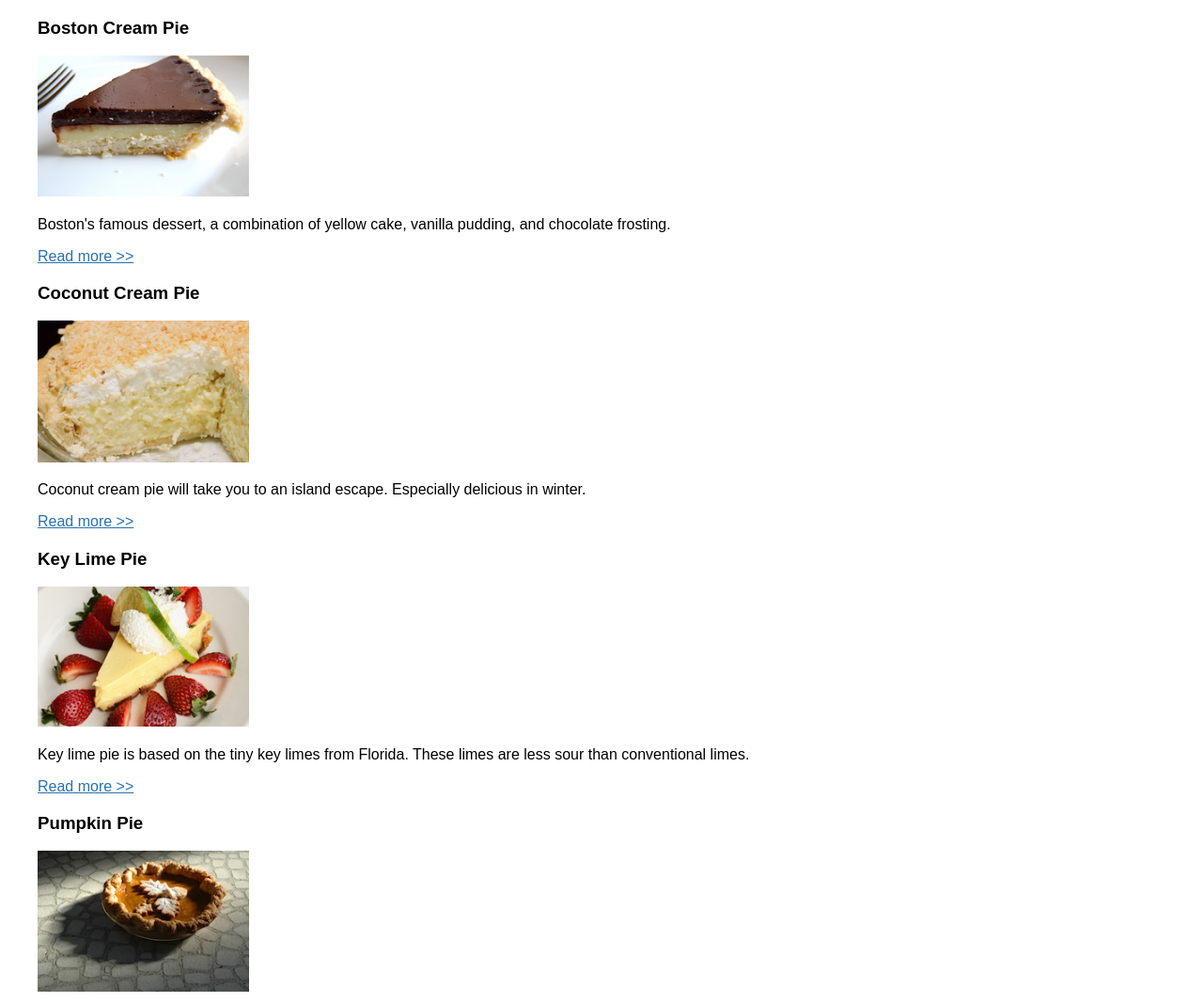
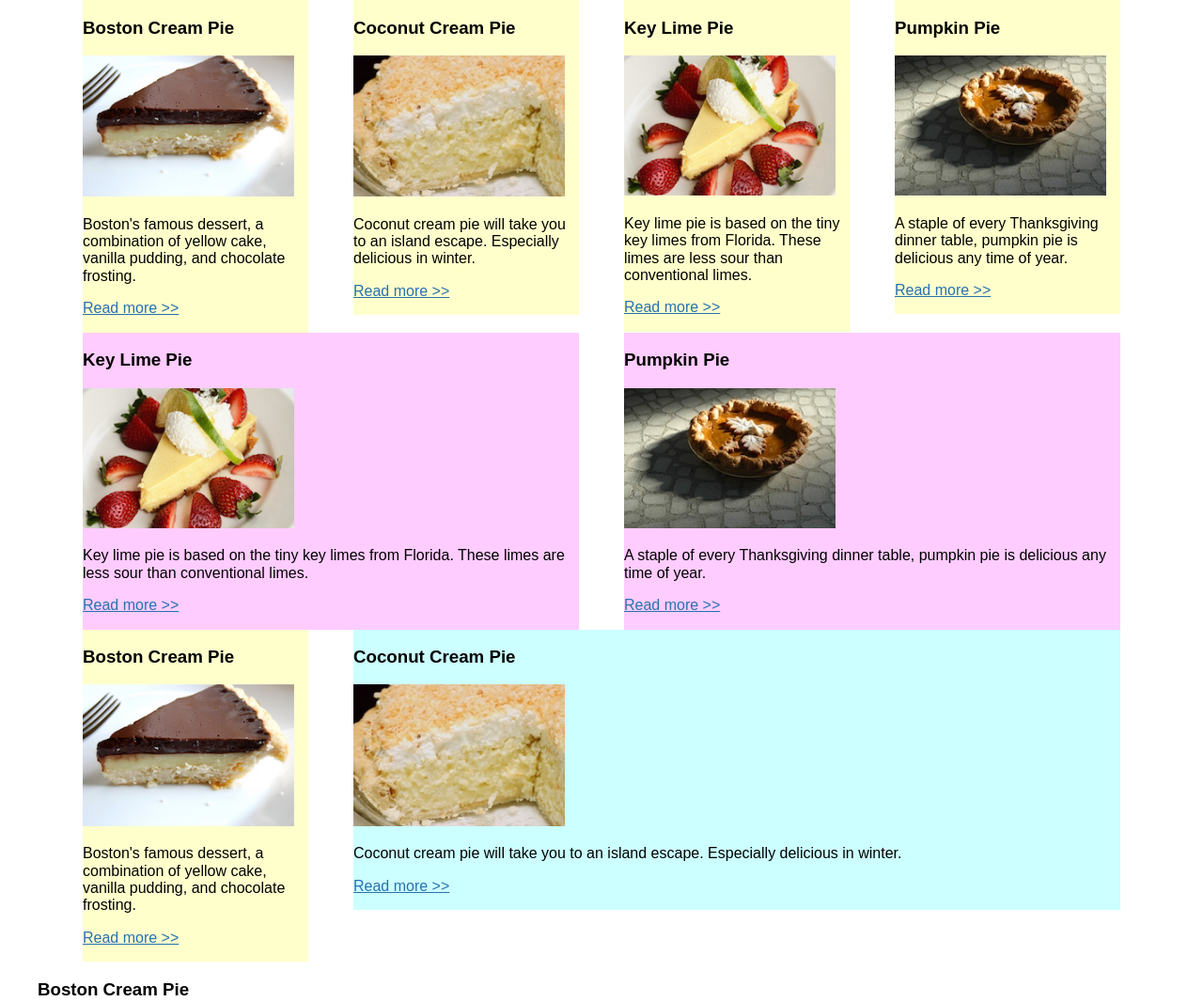
Before and after one commit to Christopher-I/cssFlexBox, a plain HTML site: page floats.html in a window 1280 px wide. Shown: the top 1066 px of the page at 94% size. Drawn offline with Linux system fonts and the light colour scheme.

Commit message:
final improvements implementation

```diff
--- a/css/floats.css
+++ b/css/floats.css
@@ -31,10 +31,23 @@ a {
 }
 
 [class*="col-"] {
-  widows: 92%;
+  width: 92%;
   margin-left: 4%;
   margin-right: 4%;
   min-height: 1px;
+}
+.col-1-2,
+.col-1-4 {
+  background-color: #ffc;
+}
+.col-2 {
+  background-color: #fcf;
+}
+.col-3 {
+  background-color: #cff;
+}
+.col-4 {
+  background-color: #ccf;
 }
 
 div img {
@@ -46,7 +59,36 @@ div img {
 
 /* Mobile Landscape Screen Sizes */
 @media only screen and (min-width: 480px) {
+  [class*="col-"] {
+    float: left;
+    margin-right: 0;
+    min-height: 1px;
+  }
+
+  .col-1-2,
+  .col-1-4 {
+    width: 44%;
+  }
+
+  .col-1-4,
+  .col-3 {
+    width: 92%;
+  }
 }
 /* Desktop screen Sizes */
 @media only screen and (min-width: 768px) {
+  .col-1-2,
+  .col-1-4 {
+    width: 20%;
+  }
+
+  .col-2 {
+    width: 44%;
+  }
+  .col-3 {
+    width: 68%;
+  }
+  .col-4 {
+    width: 92%;
+  }
 }
--- a/floats.html
+++ b/floats.html
@@ -10,8 +10,8 @@
   <body>
     <div class="wrapper">
       <!-- row 1, 4 individual boxes -->
-      <div>
-        <article>
+      <div class="row">
+        <article class="col-1-2">
           <h3>Boston Cream Pie</h3>
           <img src="img/boston-cream.jpg" alt="Boston creme pie." />
           <p>
@@ -25,7 +25,7 @@
             >
           </p>
         </article>
-        <article>
+        <article class="col-1-2">
           <h3>Coconut Cream Pie</h3>
           <img src="img/coconut-cream.jpg" alt="Coconut cream pie." />
           <p>
@@ -38,7 +38,7 @@
             >
           </p>
         </article>
-        <article>
+        <article class="col-1-2">
           <h3>Key Lime Pie</h3>
           <img src="img/keylime-pie.jpg" alt="Key lime pie." />
           <p>
@@ -53,7 +53,7 @@
             >
           </p>
         </article>
-        <article>
+        <article class="col-1-2">
           <h3>Pumpkin Pie</h3>
           <img src="img/pumpkin-pie.jpg" alt="Pumpkin pie." />
           <p>
@@ -70,8 +70,8 @@
         </article>
       </div>
       <!-- row 2, 2 boxes spanning 2 rows -->
-      <div>
-        <article>
+      <div class="row">
+        <article class="col-2">
           <h3>Key Lime Pie</h3>
           <img src="img/keylime-pie.jpg" alt="Key lime pie." />
           <p>
@@ -86,7 +86,7 @@
             >
           </p>
         </article>
-        <article>
+        <article class="col-2">
           <h3>Pumpkin Pie</h3>
           <img src="img/pumpkin-pie.jpg" alt="Pumpkin pie." />
           <p>
@@ -103,9 +103,9 @@
         </article>
       </div>
 
-      <!-- row 4: narrow left column, wide right/content column -->
-      <div>
-        <article>
+      <!-- row 3: narrow left column, wide right/content column -->
+      <div class="row">
+        <article class="col-1-4">
           <h3>Boston Cream Pie</h3>
           <img src="img/boston-cream.jpg" alt="Boston creme pie." />
           <p>
@@ -119,7 +119,7 @@
             >
           </p>
         </article>
-        <article>
+        <article class="col-3">
           <h3>Coconut Cream Pie</h3>
           <img src="img/coconut-cream.jpg" alt="Coconut cream pie." />
           <p>
```
